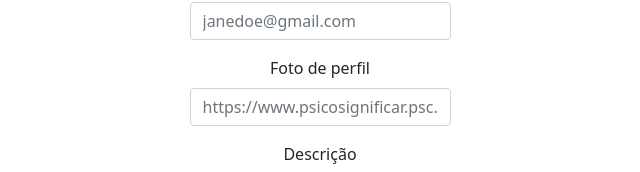
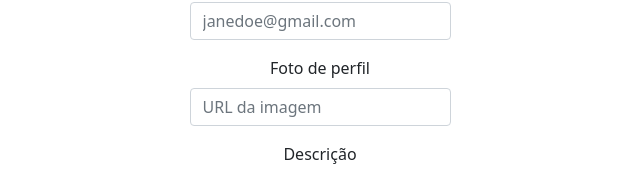
Before and after one commit to wendeldemelo/Trybetunes, a React (Create React App) app: page / in a window 1280 px wide. Shown: the part 420-592 px from the top of the page, without its empty margins (320-960 px from the left). Built offline with nearby package versions, Linux system fonts and the light colour scheme.

Commit message:
fix: login page

```diff
--- a/src/pages/Login.jsx
+++ b/src/pages/Login.jsx
@@ -98,7 +98,7 @@ class Login extends Component {
                 <Form.Label>Foto de perfil</Form.Label>
                 <Form.Control
                   type="text"
-                  placeholder="https://www.psicosignificar.psc.br/wp-content/uploads/elementor/thumbs/jane-doe-de-blindspot-osma0uxt4hy3vs1lna1dtmrvr396jc17irtzmslf0a.jpeg"
+                  placeholder="URL da imagem"
                   data-testid="login-img-input"
                   onChange={ this.handleChange }
                   value={ image }
```
